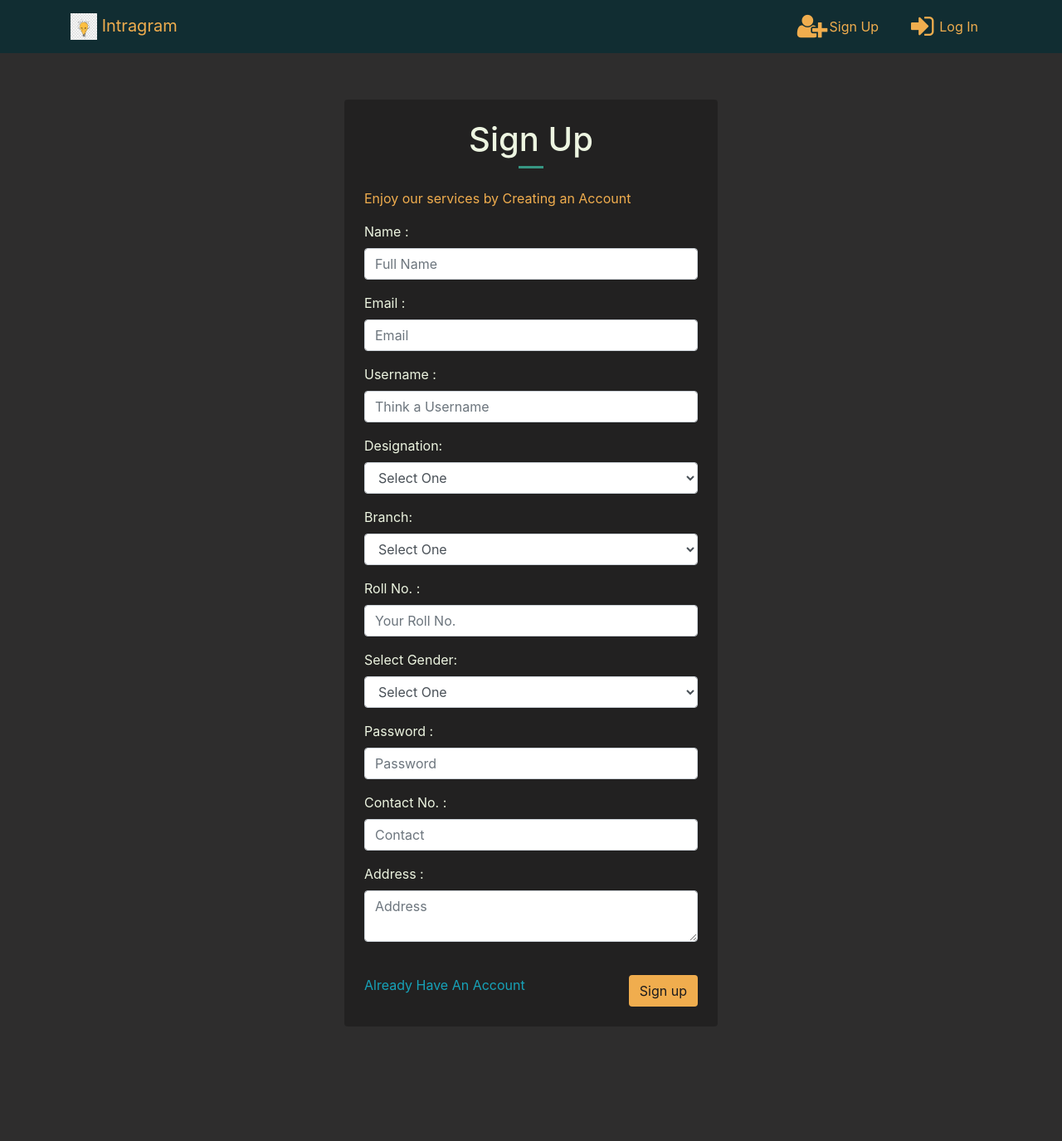
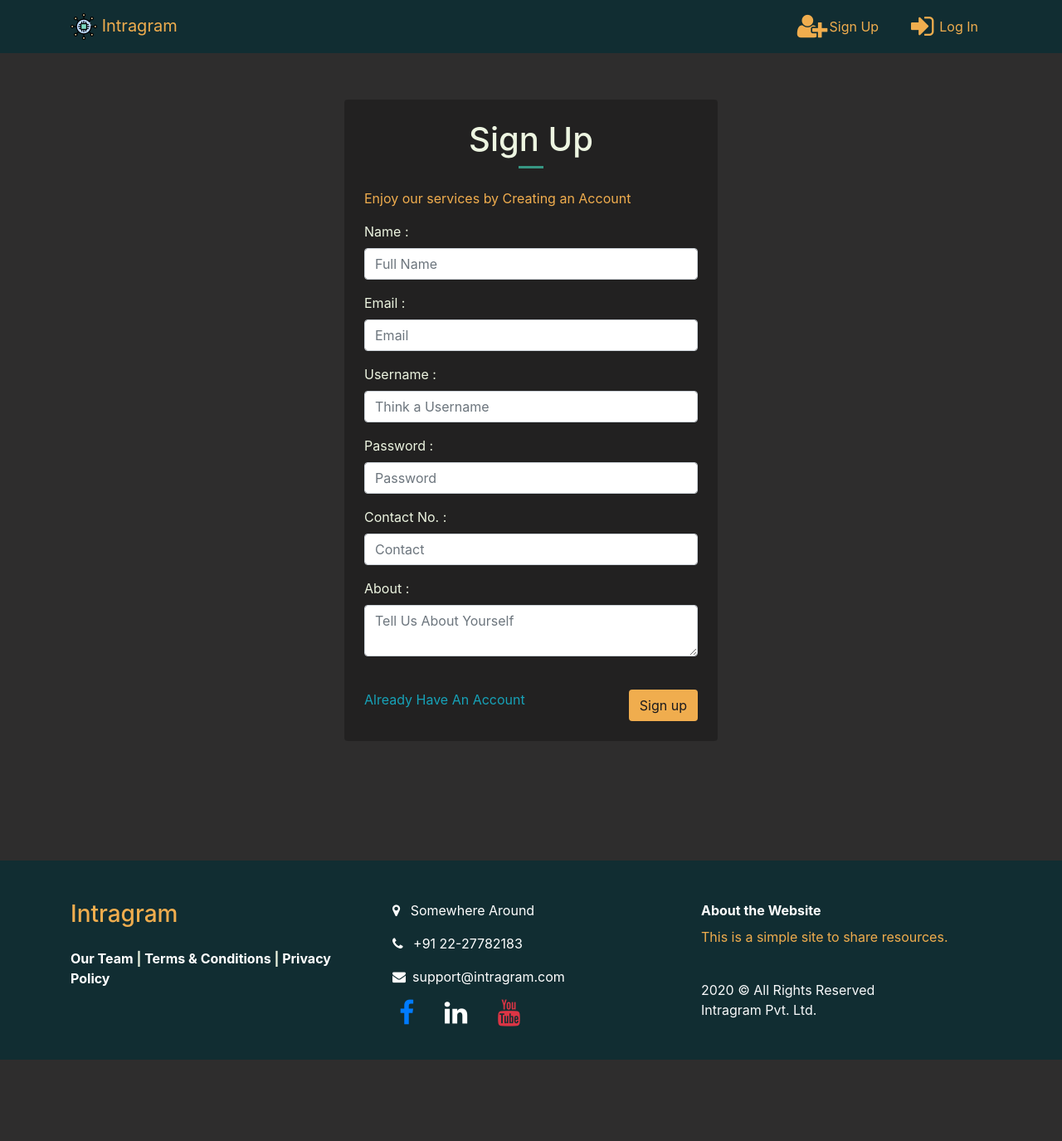
Before and after one commit to deepakg202/Intragram, a PHP site: page /signup.php in a window 1280 px wide. Shown: the top 1375 px of the page at 83% size. After the commit the page ends 1277 px from the top, so only its background shows below. Run offline with PHP 8.4, Linux system fonts and the light colour scheme.

Commit message:
changed signup form, added favicon

```diff
--- a/add.php
+++ b/add.php
@@ -94,7 +94,7 @@
 			}
 
 			.postBtn:hover {
-				background-color: red; /* Add a dark-grey background on hover */
+				background-color: red;
 			}
 		</style>
 		<button type="submit" name="post_submit" class="postBtn position-sticky p-4 float-right btn btn-theme rounded-circle"><i class="fa fa-2x fa-paper-plane"></i></button>
--- /dev/null
+++ b/chats/1_11.txt
@@ -0,0 +1 @@
+11}}:{{Hi
--- a/includes/config.php
+++ b/includes/config.php
@@ -53,8 +53,6 @@
 
 
 
-
-
     function printBlog($connection, $who, $postPerPage)
     {
         if($who == '')
@@ -66,7 +64,7 @@
 
 
         if($posts == 0)
-            echo '<h2 class="jumbotron">No Posts Found !</h2>';
+            echo '<h2 class="jumbotron">Oops! You Haven\'t Posted Anything Yet !</h2>';
         else
         {
             $totalPages = ceil($posts/$postPerPage);
--- a/includes/footer.php
+++ b/includes/footer.php
@@ -12,17 +12,15 @@
                         <a class="text-white" href="#">Terms & Conditions</a>
                         |
                         <a class="text-white" href="#">Privacy Policy</a>
+                    </p>
 
-                    </p>
-                    <p class="text-light py-4 mb-4 ">2020 &copy; All Rights Reserved <br>Intragram Pvt. Ltd.</p>
                 </div>
             </div>
 
-            <div class="col-md-4 text-white text-center text-md-left ">
+            <div class="col-md-4 text-white text-center text-md-left">
                 <div class="">
                     <div>
-                        <p class="text-white"> <span class="fa fa-map-marker mx-2"></span>
-                        Somewhere Around</p>
+                        <p class="text-white"><span class="fa fa-map-marker mx-2"></span> Somewhere Around</p>
                     </div>
 
                     <div>
@@ -43,11 +41,12 @@
                 <div class=" ">
                     <span class="font-weight-bold ">About the Website</span>
                     <p class="text-theme mt-2" >This is a simple site to share resources.</p>
+                    <p class="text-light py-4 mb-4 ">2020 &copy; All Rights Reserved <br>Intragram Pvt. Ltd.</p>
                 </div>
             </div>
-        </div>
+                    </div>
     </div>
-    <br/>
+
 </footer>
 
 <script src="./js/jquery-3.4.1.min.js"></script>
--- a/includes/includers.php
+++ b/includes/includers.php
@@ -2,13 +2,12 @@
 
 <meta name="viewport" content="width=device-width, initial-scale=1.0">
 
-<link rel="shortcut icon" href="./images/favicon.png" />
+<link rel="shortcut icon" href="./images/favicon-16x16.png" />
 
 <meta name="robots" content="index,follow">
 
 <link rel="me" href="mailto:deepakgupta191199@gmail.com">
 <link rel="me" href="sms:1234567890">
-
 
 
 <link href="https://stackpath.bootstrapcdn.com/font-awesome/4.7.0/css/font-awesome.min.css" rel="stylesheet">
--- a/index.php
+++ b/index.php
@@ -14,9 +14,7 @@
 	<?php
 		if(isset($_SESSION['user'])){
 			$user = $_SESSION['user'];
-			$name = $user['Name'];
-			$desig = $user['Designation'];
-			$branch = $user['Branch'];
+
 			?>
 
 	<section id="allposts" class="pt-3">
@@ -30,7 +28,6 @@
 
 					<?php
 							printBlog(getDBconn(), 'all', 2);
-
 					?>
 
 
@@ -61,7 +58,6 @@
 
 		.postBtn:hover {
 			background-color: red;
-			/* Add a dark-grey background on hover */
 		}
 	</style>
 	<a type="button" class="postBtn position-sticky p-4 float-right btn btn-theme rounded-circle" href="add.php"><i
--- a/signup.php
+++ b/signup.php
@@ -47,23 +47,25 @@
 				$name = sanitizeString($_POST['signupName']);
 				$username = str_replace(' ','', sanitizeString($_POST['signupUsername']));
 			    $email = sanitizeString($_POST['signupEmail']);
-				$branch = sanitizeString($_POST['signupBranch']);
-			    $desig = sanitizeString($_POST['signupDesig']);
+				$branch = '';//sanitizeString($_POST['signupBranch']);
+			    $desig = '';//sanitizeString($_POST['signupDesig']);
 			    $password = md5(sanitizeString($_POST['signupPassword']));
 			    $contact = sanitizeString($_POST['signupContact']);
-			    $gender = sanitizeString($_POST['signupGender']);
-				$address = sanitizeString($_POST['signupAddress']);
-			    $rollNo = sanitizeString($_POST['signupRollNo']);
+			    $gender = '';//sanitizeString($_POST['signupGender']);
+				$address = '';//sanitizeString($_POST['signupAddress']);
+			    $rollNo = '';//sanitizeString($_POST['signupRollNo']);
+				$about = sanitizeString($_POST['signupAbout']);
+
 
 				$profilepic = "https://api.adorable.io/avatars/512/".sanitizeString($username);
 
-				$chk_eml = getDBconn()->prepare("SELECT COUNT(*) FROM users WHERE Email= :email");
+				$chk_eml = getDBconn()->prepare("SELECT COUNT(Email) FROM users WHERE Email= :email");
 				$chk_eml->execute([":email"=>$email]);
 
-				$chk_cnct = getDBconn()->prepare("SELECT COUNT(*) FROM users WHERE Contact= :contact");
+				$chk_cnct = getDBconn()->prepare("SELECT COUNT(Contact) FROM users WHERE Contact= :contact");
 				$chk_cnct->execute([":contact"=>$contact]);
 
-				$chk_uname = getDBconn()->prepare("SELECT COUNT(*) FROM users WHERE Username= :username");
+				$chk_uname = getDBconn()->prepare("SELECT COUNT(Username) FROM users WHERE Username= :username");
 				$chk_uname->execute([":username"=>$username]);
 
 				if($chk_uname->fetchColumn() != 0)
@@ -77,12 +79,12 @@
 					$signupResponse = '<p class="text-danger">Contact No. Already Exist.</p>';
 				}
 			    else{
-			        $quer = "INSERT INTO users (Name, Username, Email, Password, Branch, Designation, Contact, Gender, Address, RollNo, ProfilePic) ";
-			        $quer .= "VALUES (?,?,?,?,?,?,?,?,?,?,?)";
+			        $quer = "INSERT INTO users (Name, Username, Email, Password, Branch, Designation, Contact, Gender, Address, RollNo, ProfilePic, About) ";
+			        $quer .= "VALUES (?,?,?,?,?,?,?,?,?,?,?,?)";
 
 					$addUser = getDBconn()->prepare($quer);
 
-					if($addUser->execute([$name, $username, $email, $password, $branch, $desig, $contact, $gender, $address, $rollNo, $profilepic]))
+					if($addUser->execute([$name, $username, $email, $password, $branch, $desig, $contact, $gender, $address, $rollNo, $profilepic, $about]))
 					{
 						$user = checkUser(getDBconn(), $email, $password);
 						$_SESSION['user'] = $user->fetch();
@@ -127,47 +129,53 @@
 
 					<div class="form-group">
 						<label for="signupUsername" class="control-label">Username :</label>
-						<input type="text" name="signupUsername" class="form-control" pattern=".{8,}" placeholder="Think a Username" required>
-						<div class="invalid-feedback">Username Not Available</div>
+						<input type="text" name="signupUsername" class="form-control" pattern=".{6,}" placeholder="Think a Username" required>
+						<div id="error-username" class="invalid-feedback">Username Already In Use</div>
+
 					</div>
 
 
+<?php
+					// <div class="form-group">
+					// 	<label for="signupDesig">Designation:</label>
+					// 	<select class="form-control" name="signupDesig" required>
+					// 		<option disabled selected>Select One</option>
+					// 		<option>Student</option>
+					// 		<option>Teacher</option>
+					// 	</select>
+					// </div>
 
-					<div class="form-group">
-						<label for="signupDesig">Designation:</label>
-						<select class="form-control" name="signupDesig" required>
-							<option disabled selected>Select One</option>
-							<option>Student</option>
-							<option>Teacher</option>
-						</select>
-					</div>
+					// <div class="form-group">
+					// 	<label for="signupBranch">Branch:</label>
+					// 	<select class="form-control" name="signupBranch" required>
+					// 		<option disabled selected>Select One</option>
+					// 		<option>ECE</option>
+					// 		<option>CSE</option>
+					// 		<option>ME</option>
+					// 		<option>EEE</option>
+					// 		<option>CE</option>
+					// 	</select>
+					// </div>
 
-					<div class="form-group">
-						<label for="signupBranch">Branch:</label>
-						<select class="form-control" name="signupBranch" required>
-							<option disabled selected>Select One</option>
-							<option>ECE</option>
-							<option>CSE</option>
-							<option>ME</option>
-							<option>EEE</option>
-							<option>CE</option>
-						</select>
-					</div>
+					// <div class="form-group">
+					// 	<label for="signupRollNo" class="control-label">Roll No. :</label>
+					// 	<input type="text" name="signupRollNo" class="form-control" placeholder="Your Roll No." required>
+					// </div>
 
-					<div class="form-group">
-						<label for="signupRollNo" class="control-label">Roll No. :</label>
-						<input type="text" name="signupRollNo" class="form-control" placeholder="Your Roll No." required>
-					</div>
+					// <div class="form-group">
+					// 	<label for="signupGender">Select Gender:</label>
+					// 	<select class="form-control" name="signupGender" required>
+					// 		<option disabled selected>Select One</option>
+					// 		<option>Male</option>
+					// 		<option>Female</option>
+					// 	</select>
+					// </div>
 
-					<div class="form-group">
-						<label for="signupGender">Select Gender:</label>
-						<select class="form-control" name="signupGender" required>
-							<option disabled selected>Select One</option>
-							<option>Male</option>
-							<option>Female</option>
-						</select>
-					</div>
+					// <label class="control-label" for="signupAddress">Address :</label>
+					// <div class="form-group"><textarea name="signupAddress" wrap="hard" Placeholder="Address" class="form-control" required></textarea></div>
 
+
+	?>
 					<div class="form-group">
 						<label for="signupPassword" class="control-label">Password :</label>
 						<input type="password" name="signupPassword" class="form-control" placeholder="Password" required>
@@ -179,8 +187,8 @@
 					</div>
 
 
-					<label class="control-label" for="signupAddress">Address :</label>
-					<div class="form-group"><textarea name="signupAddress" wrap="hard" Placeholder="Address" class="form-control" required></textarea></div>
+					<label class="control-label" for="signupAbout">About :</label>
+					<div class="form-group"><textarea name="signupAbout" wrap="hard" Placeholder="Tell Us About Yourself" initial=" " class="form-control" ></textarea></div>
 
 
 					<div><?php echo $signupResponse;?></div><br />
@@ -202,20 +210,38 @@
 		<?php require_once("./includes/footer.php");?>
 
 		<script>
+
 		$('input[name="signupUsername"]').on('input', function(e) {
 
+			$('button[name="signup_submit"]').attr('disabled', true);
+			if($(this).val().length<6)
+			{
+				$(this).removeClass("is-valid").addClass("is-invalid");
+				$('#error-username').html('Username should be more than six characters');
+
+			}
+			else{
 				$.ajax({
 					type: 'post',
 					data: {usernamecheck: $(this).val()},
 					success: (response)=>{
-					if(response == 1 || $(this).val().length < 6)
+						if(response >= 1)
+						{
 							$(this).removeClass("is-valid").addClass("is-invalid");
-					else if(response >= 0 )
+							$('#error-username').html('Username Already in Use');
+						}
+						else if(response == 0 )
+						{
 							$(this).removeClass("is-invalid").addClass("is-valid");
+							$('button[name="signup_submit"]').attr('disabled', false);
+						}
 					}
 
 				});
+			}
 		});
+
+
 	</script>
 
 	</body>
--- a/view.php
+++ b/view.php
@@ -12,9 +12,7 @@
 		<?php
 		if(isset($_SESSION['user']) && isset($_GET['pid'])){
 			$user = $_SESSION['user'];
-			$name = $user['Name'];
-			$desig = $user['Designation'];
-			$branch = $user['Branch'];
+
 			?>
 
 		<section id="viewPost" class="pt-3">
```
Also changed, not shown: profile.php (+4 -8 lines), talk.php (+5 -8 lines), images/favicon-16x16.png (added), images/logo.png, images/logo.svg (added). Lines whose indentation alone changed are shown as unchanged.
